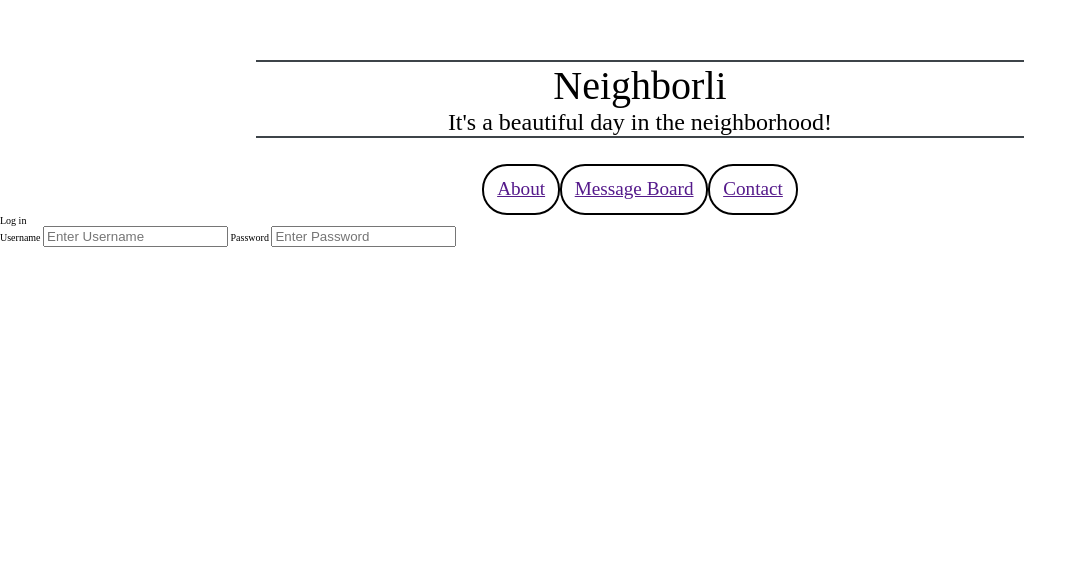
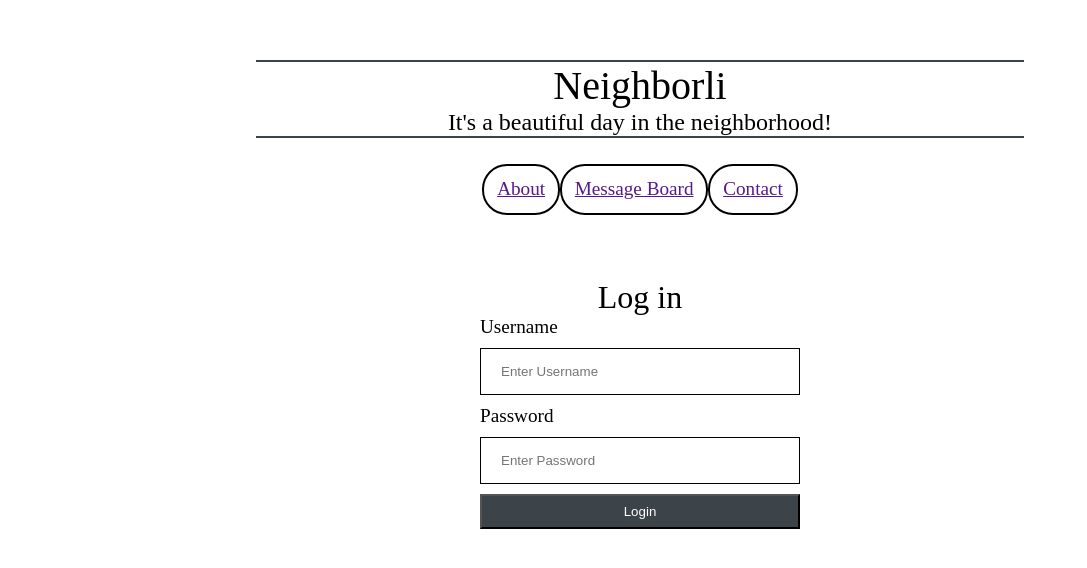
Before and after one commit to Build-Week-CoMake-2020/UI, a plain HTML site: page index.html in a window 1280 px wide. Shown: the part 132-700 px from the top of the page, without its empty margins (0-1087 px from the left). Drawn offline with Linux system fonts and the light colour scheme.

Commit message:
LoginFunctional

```diff
--- a/index.css
+++ b/index.css
@@ -28,8 +28,17 @@ h1 {
     font-size: 2.5rem;
 }
 
+h2{
+    font-size: 2rem;
+    margin: 0 auto;
+
+}
+
 p {
     font-size: 1.5rem;
+}
+b {
+    font-size: 1.2rem;
 }
 
 header .title {
@@ -56,3 +65,33 @@ a {
  border: solid black 2px;
  border-radius: 25px;
 }
+
+
+.container{
+    display: flex;
+    flex-direction: column;
+    justify-content: center;
+    margin: 0 auto;
+    margin-top: 5%;
+    width: 25%;
+
+}
+
+input[type=text], input[type=password] {
+    display: inline-block;
+    border: 1px solid black;
+    box-sizing: border-box;
+    width: 100%;
+    padding: 15px 20px;
+    margin: 10px 0;
+
+
+}
+
+button {
+    background-color: #3D4449;
+    height: 35px;
+    color: white;
+
+
+}
--- a/index.html
+++ b/index.html
@@ -22,15 +22,17 @@
             </nav>
     </header>
 
-    <h2>Log in</h2>
+
     <div class = "container">
-        <label for="uname"><b>Username</b></label>
-        <input type="text" placeholder="Enter Username" name="uname"
+        <h2>Log in</h2>
+        <label for=""><b>Username</b></label>
+        <input type="text" placeholder="Enter Username" name=""
         required>
 
-        <label for="psw"><b>Password</b></label>
-        <input type="text" placeholder="Enter Password" name="psw"
+        <label for=""><b>Password</b></label>
+        <input type="text" placeholder="Enter Password" name=""
         required>
+        <button>Login</button>
 
 
     </div>
```
